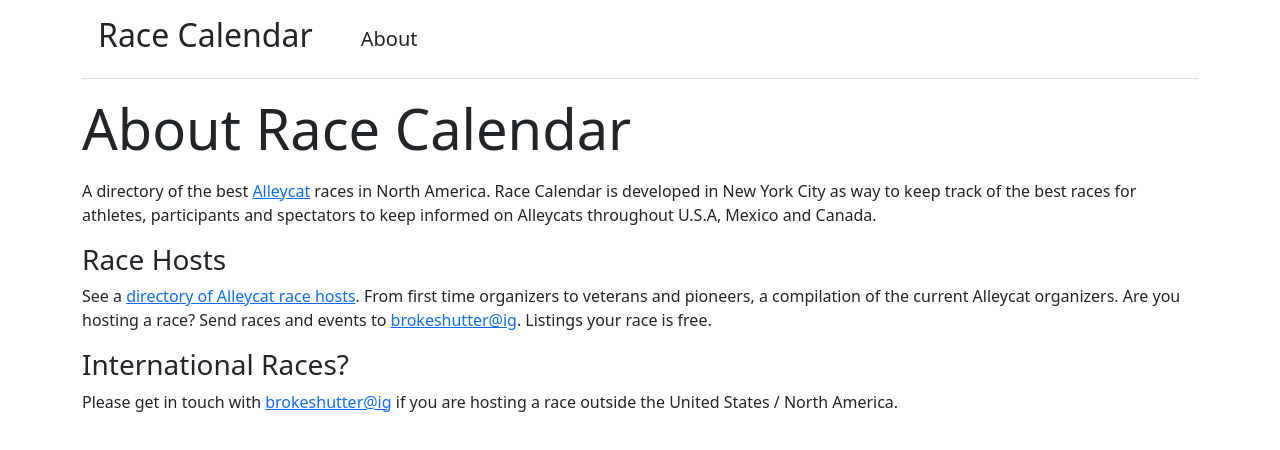
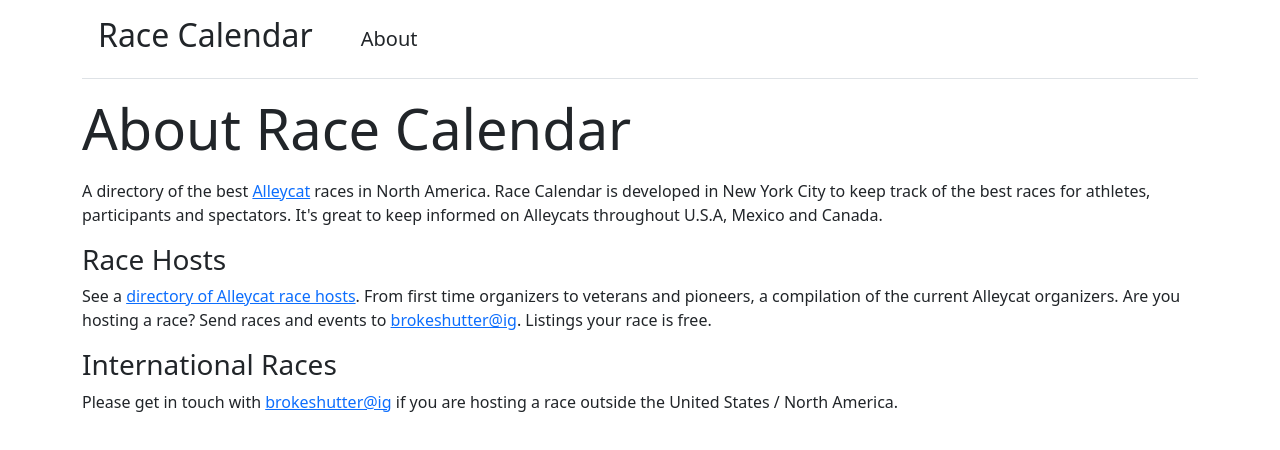
Before and after one commit to gtzilla/race-calendar, a Next.js app: page /about in a window 1280 px wide. Shown: the top 450 px of the page. Built offline with nearby package versions, Linux system fonts and the light colour scheme.

Commit message:
work smithing

```diff
--- a/pages/about.jsx
+++ b/pages/about.jsx
@@ -7,8 +7,8 @@ const About = () => {
       <p className="display-4 ">About Race Calendar</p>
       <p>
         A directory of the best <Link href="https://en.wikipedia.org/wiki/Alleycat_race">Alleycat</Link> races in North America.
-        Race Calendar is developed in New York City as way to keep track of the
-        best races for athletes, participants and spectators to keep informed on Alleycats
+        Race Calendar is developed in New York City to keep track of the
+        best races for athletes, participants and spectators. It's great to keep informed on Alleycats
         throughout U.S.A, Mexico and Canada.
       </p>
 
@@ -20,7 +20,7 @@ const About = () => {
         events to <ProfileLink username='brokeshutter' />. Listings your race is free.
       </p>
 
-      <h3>International Races?</h3>
+      <h3>International Races</h3>
       <p>Please get in touch with <ProfileLink username='brokeshutter' /> if
       you are hosting a race outside the United States / North America.</p>
     </div>
```
